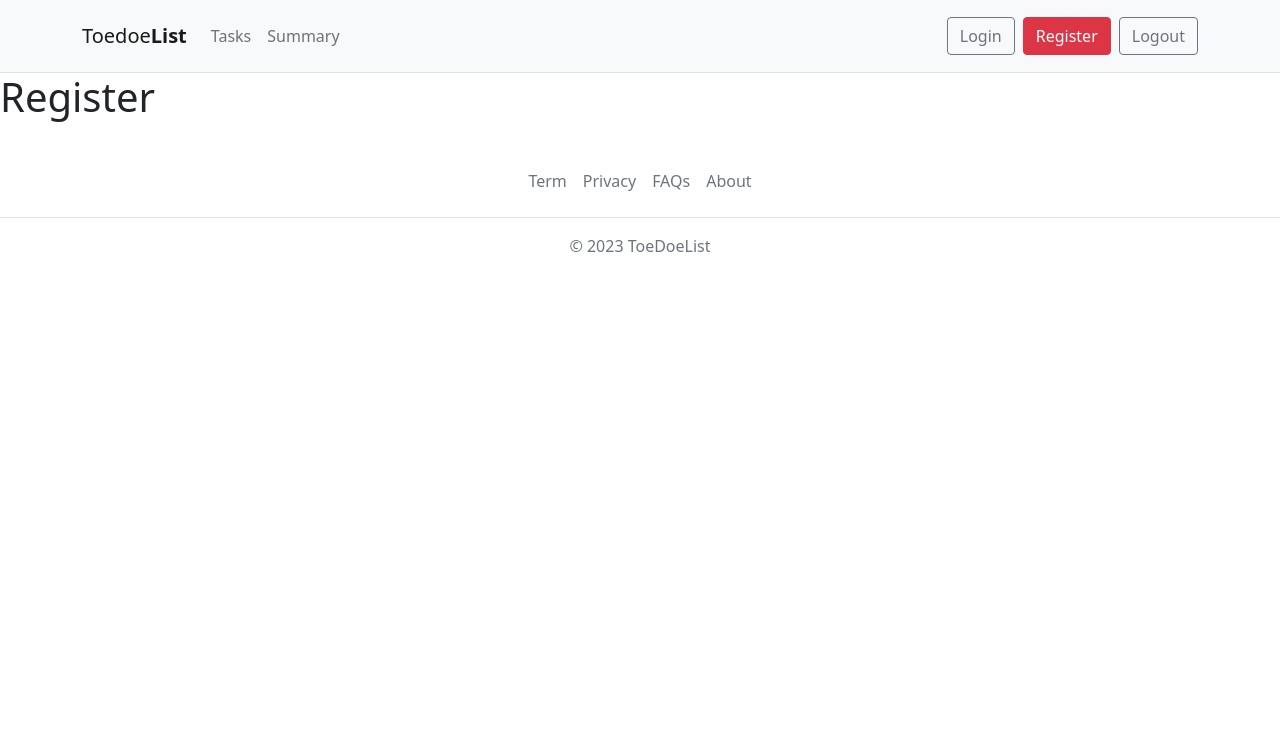
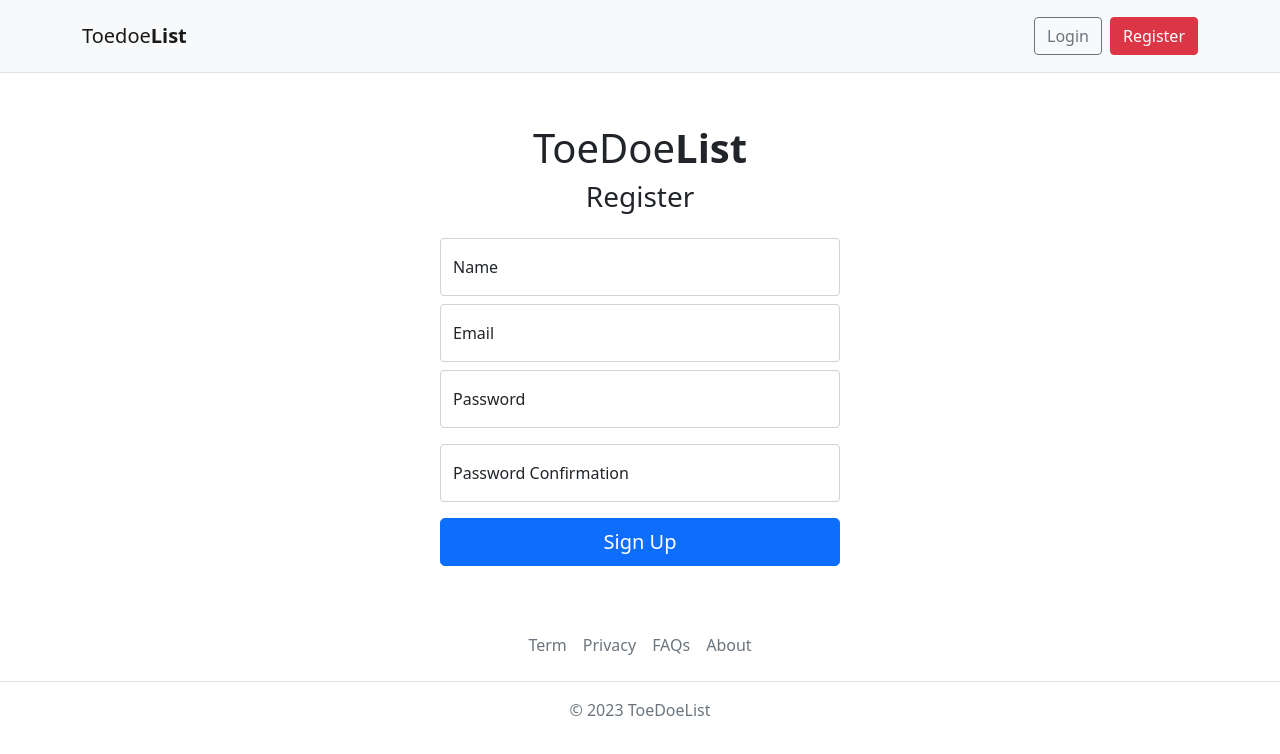
Before and after one commit to samedan/2503_vue3_laravel11, a Vue app in the folder vue-frontend/: page /register in a window 1280 px wide. Shown: the top 754 px of the page. Built offline with nearby package versions, Linux system fonts and the light colour scheme; no server answers.

Commit message:
Login, Register errors & Logout

```diff
--- a/vue-frontend/src/components/Navbar.vue
+++ b/vue-frontend/src/components/Navbar.vue
@@ -22,7 +22,7 @@
                 <span class="navbar-toggler-icon"></span>
             </button>
             <div class="collapse navbar-collapse" id="navbarNav">
-                <ul class="navbar-nav">
+                <ul class="navbar-nav" v-if="store.isLoggedIn">
                     <li class="nav-item">
                         <!-- <router-link :to="{ name: 'tasks' }" class="nav-link"
                             >Tasks</router-link
@@ -38,6 +38,7 @@
                     </li>
                 </ul>
                 <ul class="navbar-nav ms-auto">
+                    <template v-if="!store.isLoggedIn">
                         <li class="nav-item">
                             <router-link
                                 :to="{ name: 'login' }"
@@ -52,16 +53,57 @@
                                 >Register</router-link
                             >
                         </li>
-                    <li class="nav-item">
-                        <a href="#" class="btn btn-outline-secondary ms-2"
+                    </template>
+                    <template v-else>
+                        <li class="nav-item dropdown">
+                            <a
+                                class="nav-link dropdown-toggle"
+                                :class="toggleClass"
+                                @click.prevent="toggle"
+                                href="#"
+                                role="button"
+                                data-bs-toggle="dropdown"
+                                aria-expanded="false"
+                            >
+                                {{ store.user.name }}
+                            </a>
+                            <ul class="dropdown-menu" :class="toggleClass">
+                                <li>
+                                    <a
+                                        href="#"
+                                        class="dropdown-item"
+                                        @click.prevent="logout"
                                         >Logout</a
                                     >
                                 </li>
+                            </ul>
+                        </li>
+                    </template>
                 </ul>
             </div>
         </div>
     </nav>
 </template>
+
+<script setup>
+import { useAuthStore } from "@/stores/auth";
+import { ref, computed } from "vue";
+import { useRouter } from "vue-router";
+
+const router = useRouter();
+const store = useAuthStore();
+
+const isOpen = ref(false);
+
+const logout = async () => {
+    await store.handleLogout();
+    isOpen.value = false;
+    router.push({ name: "login" });
+};
+
+const toggle = () => (isOpen.value = !isOpen.value);
+const toggleClass = computed(() => (isOpen.value === true ? "show" : ""));
+</script>
 
 <style scoped>
 .nav-link.router-link-active {
--- a/vue-frontend/src/pages/LoginPage.vue
+++ b/vue-frontend/src/pages/LoginPage.vue
@@ -6,26 +6,44 @@
                 <strong>List</strong>
             </h1>
             <h2 class="h3 mb-4 fw-normal">Please sign in</h2>
-            <!-- {{ form }} -->
+            <!-- {{ errors }} -->
             <div class="form-floating mb-2">
                 <input
                     type="email"
                     class="form-control"
                     id="email"
                     v-model="form.email"
+                    :class="{
+                        'is-invalid': errors.email && errors.email[0],
+                    }"
                     placeholder="name@example.com"
                 />
                 <label for="email">Email</label>
+                <div
+                    class="invalid-feedback"
+                    v-if="errors.email && errors.email[0]"
+                >
+                    {{ errors.email && errors.email[0] }}
+                </div>
             </div>
             <div class="form-floating mb-3">
                 <input
                     type="password"
                     class="form-control"
+                    :class="{
+                        'is-invalid': errors.password && errors.password[0],
+                    }"
                     id="password"
                     v-model="form.password"
                     placeholder="Password"
                 />
                 <label for="password">Password</label>
+                <div
+                    class="invalid-feedback"
+                    v-if="errors.password && errors.password[0]"
+                >
+                    {{ errors.password && errors.password[0] }}
+                </div>
             </div>
 
             <button class="w-100 btn btn-lg btn-primary" type="submit">
@@ -39,6 +57,7 @@
 import { useRouter } from "vue-router";
 import { reactive } from "vue";
 import { useAuthStore } from "../stores/auth";
+import { storeToRefs } from "pinia";
 
 const form = reactive({
     email: "",
@@ -47,11 +66,15 @@
 
 const router = useRouter();
 const store = useAuthStore();
+const { isLoggedIn, errors } = storeToRefs(store);
+const { handleLogin } = store;
 
 const handleSubmit = async () => {
     // router.push("/tasks");
-    await store.handleLogin(form);
-    router.push({ name: "tasks" });
+    await handleLogin(form);
+    if (isLoggedIn.value) {
+        router.push({ name: "tasks" });
+    }
 };
 </script>
 
--- a/vue-frontend/src/pages/RegisterPage.vue
+++ b/vue-frontend/src/pages/RegisterPage.vue
@@ -1,3 +1,126 @@
 <template>
-    <h1>Register</h1>
+    <main class="auth-wrapper">
+        <form class="auth-form" @submit.prevent="handleSubmit">
+            <h1>
+                <span>ToeDoe</span>
+                <strong>List</strong>
+            </h1>
+            <h2 class="h3 mb-4 fw-normal">Register</h2>
+            <!-- {{ errors }} -->
+            <div class="form-floating mb-2">
+                <input
+                    type="text"
+                    class="form-control"
+                    id="name"
+                    v-model="form.name"
+                    :class="{
+                        'is-invalid': errors.name && errors.name[0],
+                    }"
+                    placeholder="Your name"
+                />
+                <label for="name">Name</label>
+                <div
+                    class="invalid-feedback"
+                    v-if="errors.name && errors.name[0]"
+                >
+                    {{ errors.name && errors.name[0] }}
+                </div>
+            </div>
+            <div class="form-floating mb-2">
+                <input
+                    type="email"
+                    class="form-control"
+                    id="email"
+                    v-model="form.email"
+                    :class="{
+                        'is-invalid': errors.email && errors.email[0],
+                    }"
+                    placeholder="name@example.com"
+                />
+                <label for="email">Email</label>
+                <div
+                    class="invalid-feedback"
+                    v-if="errors.email && errors.email[0]"
+                >
+                    {{ errors.email && errors.email[0] }}
+                </div>
+            </div>
+            <div class="form-floating mb-3">
+                <input
+                    type="password"
+                    class="form-control"
+                    :class="{
+                        'is-invalid': errors.password && errors.password[0],
+                    }"
+                    id="password"
+                    v-model="form.password"
+                    placeholder="Password"
+                />
+                <label for="password">Password</label>
+                <div
+                    class="invalid-feedback"
+                    v-if="errors.password && errors.password[0]"
+                >
+                    {{ errors.password && errors.password[0] }}
+                </div>
+            </div>
+            <div class="form-floating mb-3">
+                <input
+                    type="password"
+                    class="form-control"
+                    id="password_confirmation"
+                    v-model="form.password_confirmation"
+                    placeholder="Password Confirmation"
+                />
+                <label for="password_confirmation">Password Confirmation</label>
+            </div>
+
+            <button class="w-100 btn btn-lg btn-primary" type="submit">
+                Sign Up
+            </button>
+        </form>
+    </main>
 </template>
+
+<script setup>
+import { useRouter } from "vue-router";
+import { reactive } from "vue";
+import { useAuthStore } from "../stores/auth";
+import { storeToRefs } from "pinia";
+
+const form = reactive({
+    name: "",
+    email: "",
+    password: "",
+    password_confirmation: "",
+});
+
+const router = useRouter();
+const store = useAuthStore();
+const { isLoggedIn, errors } = storeToRefs(store);
+const { handleRegister } = store;
+
+const handleSubmit = async () => {
+    // router.push("/tasks");
+    await handleRegister(form);
+    if (isLoggedIn.value) {
+        router.push({ name: "tasks" });
+    }
+};
+</script>
+
+<style scoped>
+.auth-wrapper {
+    width: 100%;
+    display: flex;
+    justify-content: center;
+    align-items: center;
+    text-align: center;
+    min-height: 60vh;
+    margin-top: 2rem;
+}
+
+.auth-form {
+    width: 400px;
+}
+</style>
--- a/vue-frontend/src/stores/auth.js
+++ b/vue-frontend/src/stores/auth.js
@@ -6,6 +6,7 @@
 
 export const useAuthStore = defineStore("authStore", () => {
     const user = ref(null);
+    const errors = ref({});
 
     // !!user.value returns false for null
     const isLoggedIn = computed(() => !!user.value);
@@ -21,16 +22,29 @@
 
     const handleLogin = async (credentials) => {
         await csrfCookie();
+        try {
             await login(credentials);
             await fetchUser();
+            errors.value = {};
+        } catch (error) {
+            if (error.response && error.response.status === 422) {
+                errors.value = error.response.data.errors;
+            }
+        }
     };
 
     const handleRegister = async (newUser) => {
+        try {
             await register(newUser);
             await handleLogin({
                 email: newUser.email,
                 password: newUser.password,
             });
+        } catch (error) {
+            if (error.response && error.response.status === 422) {
+                errors.value = error.response.data.errors;
+            }
+        }
     };
 
     const handleLogout = async () => {
@@ -42,6 +56,7 @@
     return {
         user,
         isLoggedIn,
+        errors,
         fetchUser,
         handleLogin,
         handleRegister,
```
Lines whose indentation alone changed are shown as unchanged.
